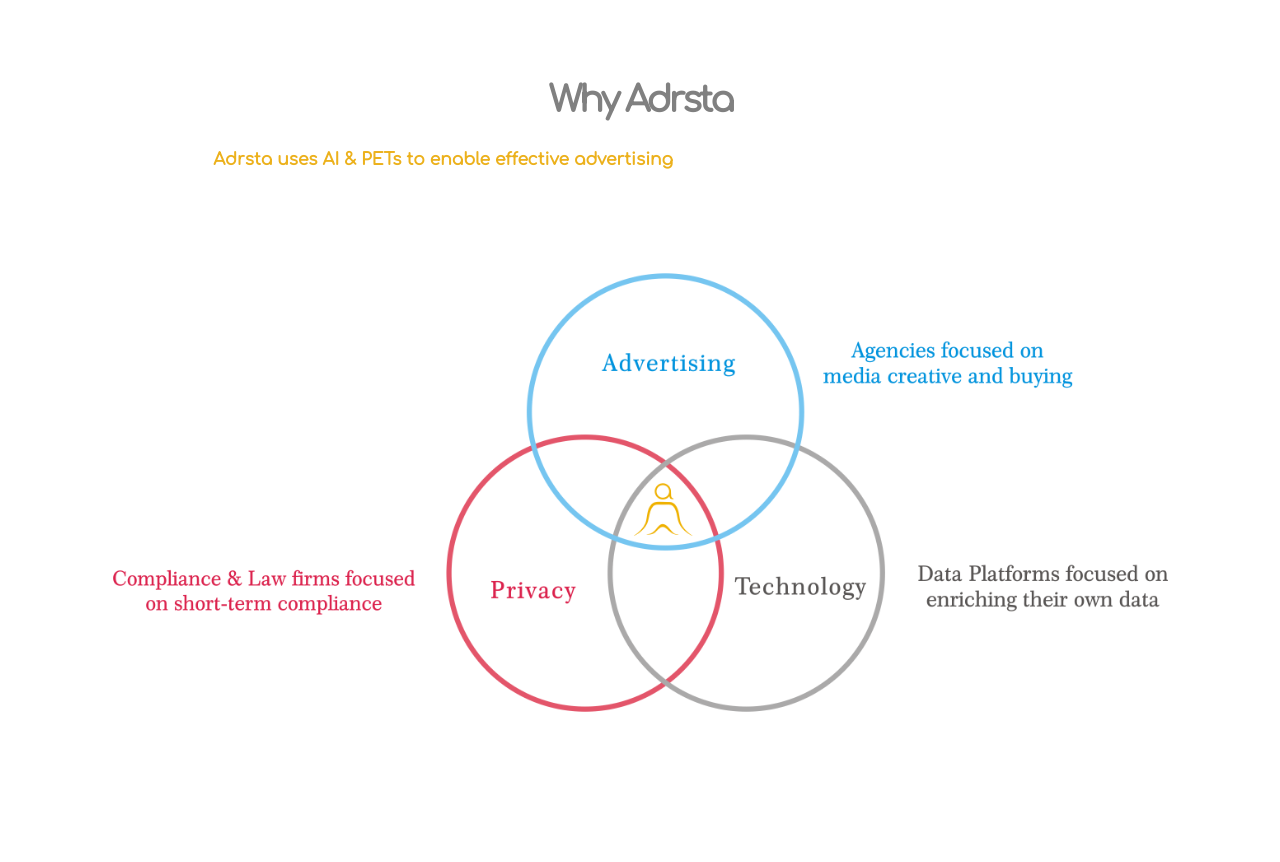
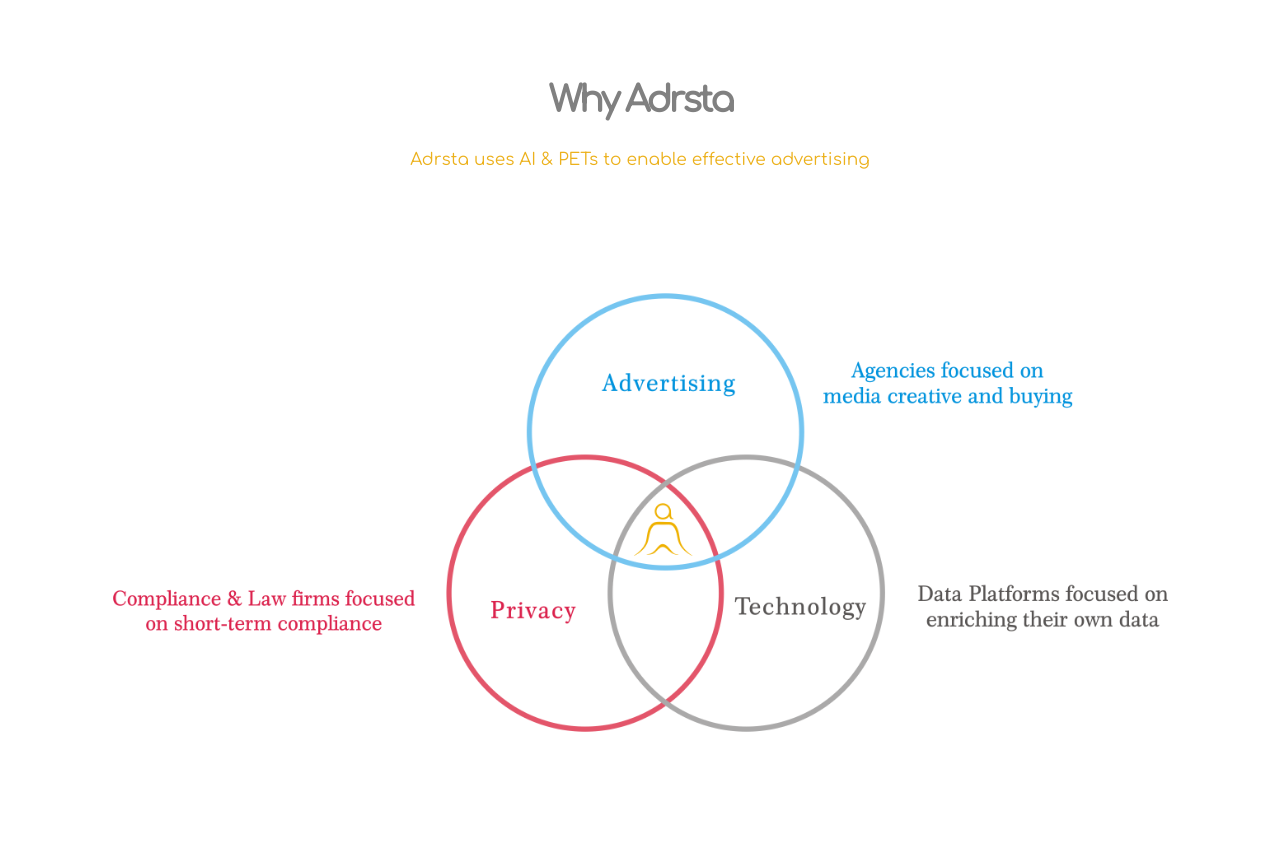
Before and after one commit to adrstaone/website, a plain HTML site: page index.html in a window 1280 px wide. Shown: the part 1633-2495 px from the top of the page. Drawn offline with Linux system fonts and the light colour scheme.

Commit message:
text changes done

```diff
--- a/index.html
+++ b/index.html
@@ -334,15 +334,15 @@
     <section class="analytics-wrapper section-padding-3 bg-center bg-cover">
         <div class="container">
             <div class="row">
-                <div class="col-12 col-xl-6 col-md-6 offset-md-3 text-center">
+                <div class="col-12 col-lg-6 col-xl-6 col-md-6 offset-md-2 offset-lg-3 text-center">
                     <div class="section__title_3 " data-aos="fade-up" data-aos-delay="100">
 
                         <h2 style="color: #808080;"> Why Adrsta </h2>
                     </div>
                 </div>
-                <div class=" offset-md-2 text-center">
+                <div class=" offset-md-2 col-lg-8 text-center">
 
-                    <p style="padding-top: 20px; color:#ecb11c; "> <b>Adrsta uses AI & PETs to enable effective
+                    <p style="padding: 20px; color:#ecb11c; ">Adrsta uses AI & PETs to enable effective
                             advertising</p>
                 </div>
             </div>
```
